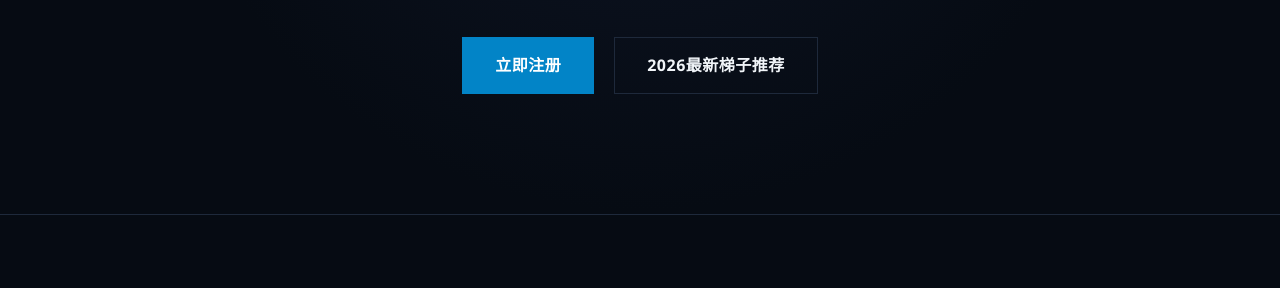
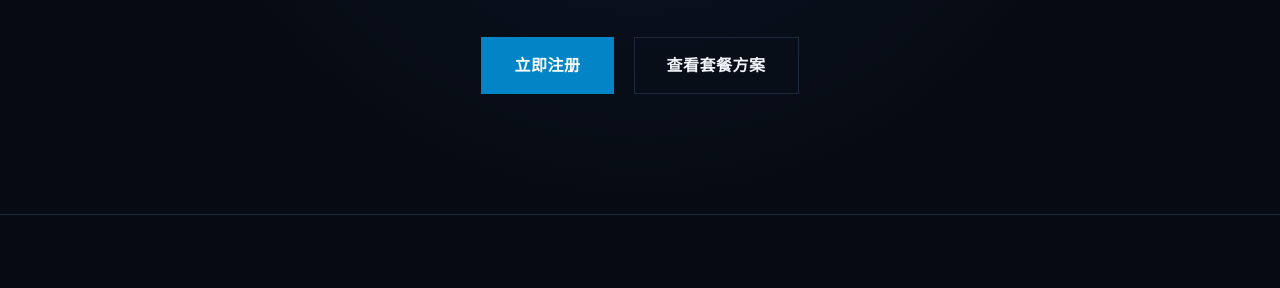
Before and after one commit to 9jacky9/jisicloudyun.mom, a plain HTML site: page index.html in a window 1280 px wide. Shown: the part 353-641 px from the top of the page. Drawn offline with Linux system fonts and the light colour scheme.

Commit message:
Update hero ladder button to pricing section anchor

```diff
--- a/index.html
+++ b/index.html
@@ -170,7 +170,7 @@ footer { padding: 80px 0 40px; background: #03050a; text-align: center; font-siz
     <p>极速cloud 提供免费试用。在你的设备和网络里测一测，再选择适合的套餐。</p>
     <div class="hero-btns">
       <a href="https://ww012.twilightaff.com/#/?code=A56DH1Af" rel="nofollow" target="_blank" class="btn btn-primary">立即注册</a>
-      <a href="https://dajichang.mom/" target="_blank" class="btn btn-outline">2026最新梯子推荐</a>
+      <a href="#pricing" class="btn btn-outline">查看套餐方案</a>
     </div>
   </div>
 </section>
```
